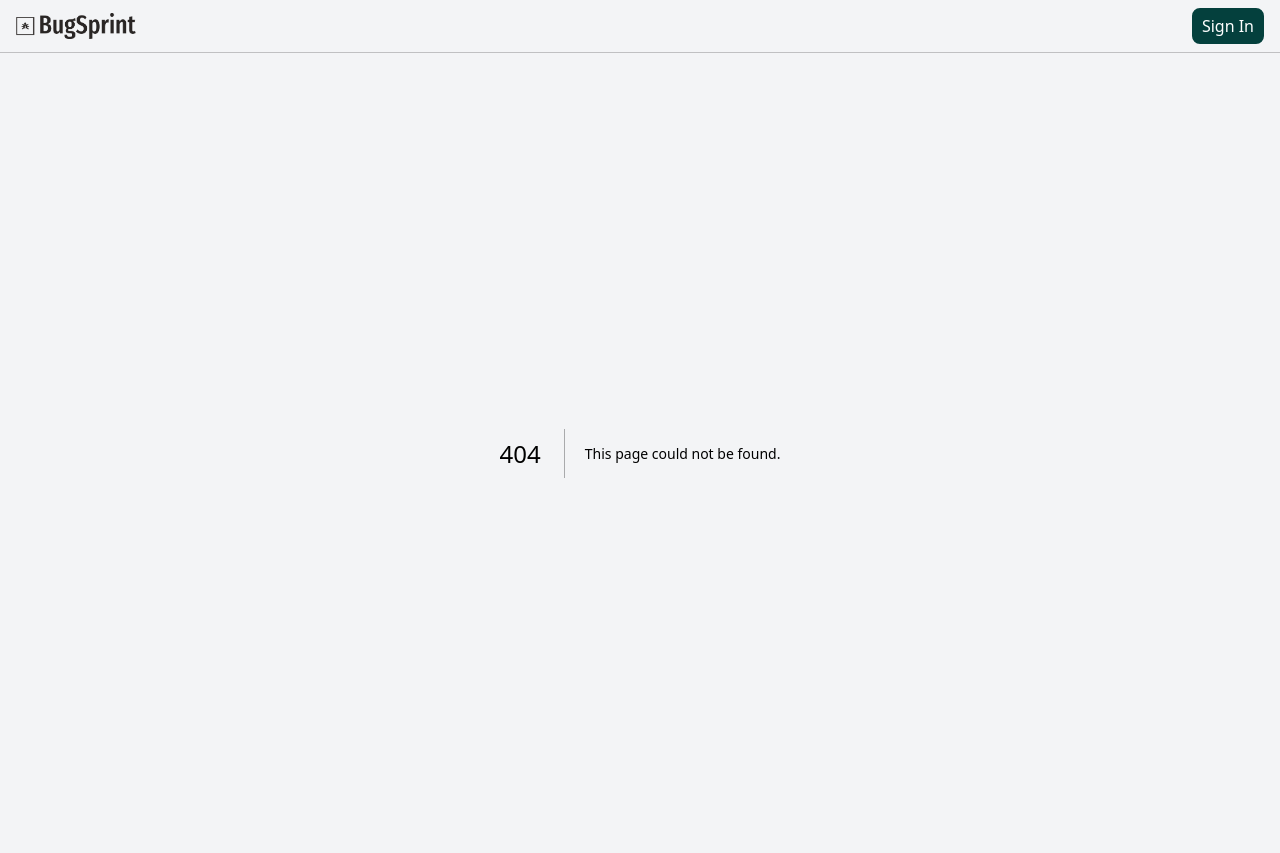
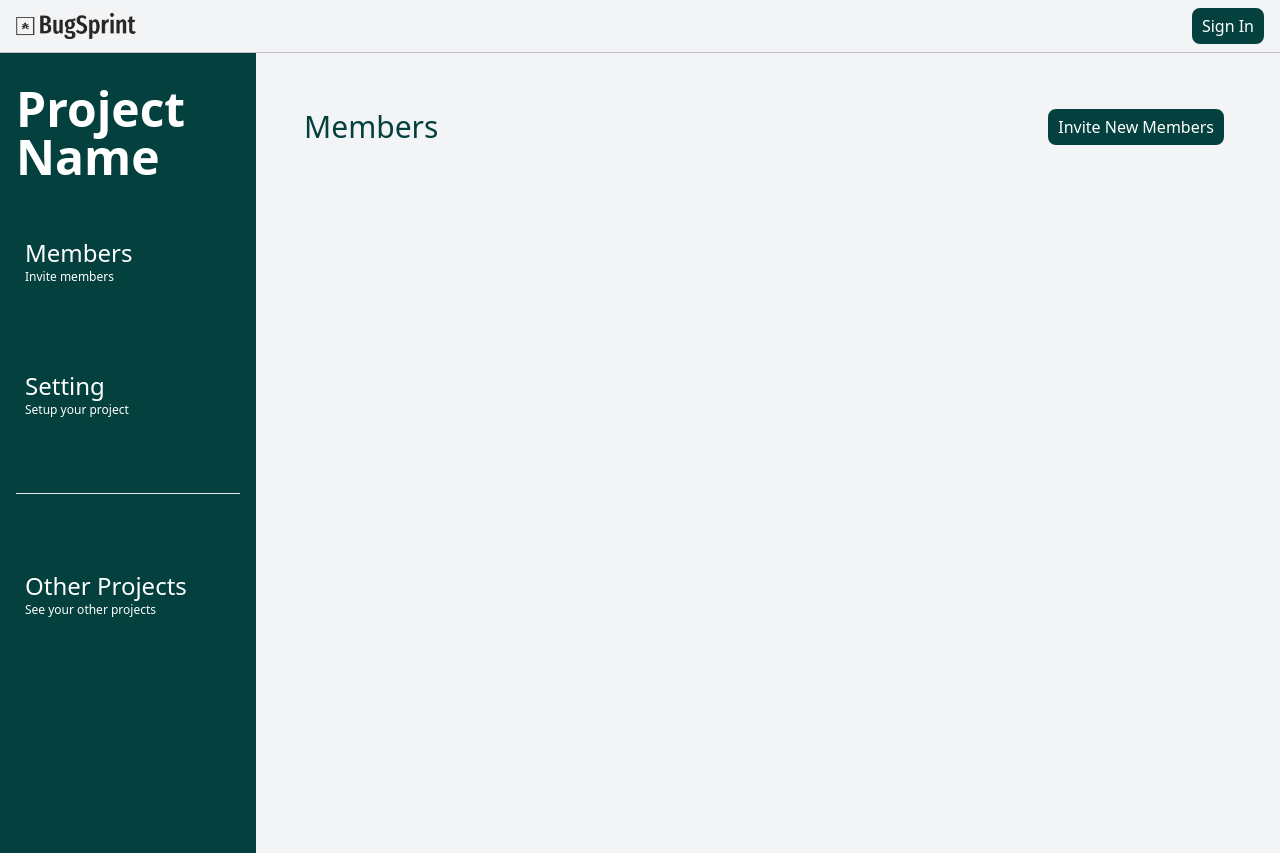
Before and after one commit to demarb/bugsprint, a Next.js app: page /project/1/members in a window 1280 px wide. Before the commit this address had no page. Built offline with nearby package versions, Linux system fonts and the light colour scheme.

Commit message:
Change project id dynamic router, added some more page design and add links

```diff
--- /dev/null
+++ b/app/project/[project_id]/bug/new/page.tsx
@@ -0,0 +1,31 @@
+import React from 'react'
+
+const NewBugPage = () => {
+  return (
+    <section className='mx-auto py-2'>
+
+      <div className=''>
+        <div className='flex justify-between'>
+          <h2 className='text-3xl text-primary-green'>Report a Bug</h2>
+          <div className='flex'>
+            {/* <button type="button"
+            //   key={}
+            //   onClick={}
+              className="rounded-md hover:border hover:border-primary-green "
+            >
+            </button> */}
+
+            {/* <button type="button"
+            //   key={}
+            //   onClick={}
+              className="green_btn mx-2">Invite New Members
+            </button> */}
+          </div>
+        </div>
+      </div>
+
+    </section>
+  )
+}
+
+export default NewBugPage
--- /dev/null
+++ b/app/project/[project_id]/bug/page.tsx
@@ -0,0 +1,16 @@
+import React from 'react'
+
+const BugPage = () => {
+  return (
+    <div>
+
+      <h1>BugPage</h1>
+
+      <div>Maybe consider moving to /bug/bug_id OR /bug?bug_id=DJKFNJKN332221</div>
+    </div>
+
+
+  )
+}
+
+export default BugPage
--- a/app/project/[project-id]/layout.tsx
+++ b/app/project/[project_id]/layout.tsx
@@ -1,10 +1,11 @@
 import Sidebar from '@/components/Sidebar';
 
-export default function Layout({ children }: { children: React.ReactNode }) {
+export default function Layout({ children, params }: { children: React.ReactNode,  params: { "project_id": string }}) {
+    // { params }: { params: { "project_id": string } }
   return (
     <div className="flex h-screen flex-col md:flex-row md:overflow-hidden">
       <div className="w-full flex-none md:w-64">
-        <Sidebar />
+        <Sidebar project_id={params.project_id} />
       </div>
       <div className="flex-grow p-6 md:overflow-y-auto md:p-12">{children}</div>
     </div>
--- /dev/null
+++ b/app/project/[project_id]/members/page.tsx
@@ -0,0 +1,31 @@
+import React from 'react'
+
+const ProjectMembersPage = () => {
+  return (
+    <section className='mx-auto py-2'>
+
+      <div className=''>
+        <div className='flex justify-between'>
+          <h2 className='text-3xl text-primary-green'>Members</h2>
+          <div className='flex'>
+            {/* <button type="button"
+            //   key={}
+            //   onClick={}
+              className="rounded-md hover:border hover:border-primary-green "
+            >
+            </button> */}
+
+            <button type="button"
+            //   key={}
+            //   onClick={}
+              className="green_btn mx-2">Invite New Members
+            </button>
+          </div>
+        </div>
+      </div>
+
+    </section>
+  )
+}
+
+export default ProjectMembersPage
--- a/app/project/[project-id]/page.tsx
+++ b/app/project/[project_id]/page.tsx
@@ -1,6 +1,7 @@
 import Image from 'next/image'
+import Link from "next/link"
 
-const ProjectPage = () => {
+const ProjectPage = ({ params }: { params: { "project_id": string } }) => {
   return (
     <section className='mx-auto py-2'>
 
@@ -23,11 +24,14 @@ const ProjectPage = () => {
               />
             </button>
 
-            <button type="button"
-            //   key={}
-            //   onClick={}
-              className="green_btn mx-2">Submit New Bug
-            </button>
+            <Link href={`/project/${params.project_id}/bug/new`}>
+              <button type="button"
+              //   key={}
+              //   onClick={}
+                className="green_btn mx-2">Submit New Bug
+              </button>
+            </Link>
+
           </div>
         </div>
       </div>
--- /dev/null
+++ b/app/project/[project_id]/settings/page.tsx
@@ -0,0 +1,31 @@
+import React from 'react'
+
+const ProjectSettingsPage = () => {
+  return (
+    <section className='mx-auto py-2'>
+
+      <div className=''>
+        <div className='flex justify-between'>
+          <h2 className='text-3xl text-primary-green'>Project Settings</h2>
+          <div className='flex'>
+            {/* <button type="button"
+            //   key={}
+            //   onClick={}
+              className="rounded-md hover:border hover:border-primary-green "
+            >
+            </button> */}
+
+            {/* <button type="button"
+            //   key={}
+            //   onClick={}
+              className="green_btn mx-2">Invite New Members
+            </button> */}
+          </div>
+        </div>
+      </div>
+
+    </section>
+  )
+}
+
+export default ProjectSettingsPage
--- a/components/ProjectTile.tsx
+++ b/components/ProjectTile.tsx
@@ -1,4 +1,5 @@
 import { type ProjectType } from '../lib/definitions';
+import Link from 'next/link'
 
 
 type ProjectTileProps = {
@@ -8,10 +9,13 @@ type ProjectTileProps = {
 const ProjectTile = ({project} : ProjectTileProps) => {
 
   return (
-    <div className='border-2 rounded-md border-stone-400 p-8 w-full md:w-2/5 hover:border-primary-green hover:cursor-pointer'>
+    <Link href={`/project/${project.id}`} className='border-2 rounded-md border-stone-400 p-8 w-full md:w-2/5 hover:border-primary-green hover:cursor-pointer'>
+      <div className=''>
         <h1 className='text-3xl'>{project.title}</h1>
         <h2 className='text-sm text-stone-500'>Owner: {project.owner}</h2>
-    </div>
+      </div>
+    </Link>
+
   )
 }
 
--- a/components/Sidebar.tsx
+++ b/components/Sidebar.tsx
@@ -1,30 +1,42 @@
-import React from 'react'
+import Link from 'next/link'
 
-const Sidebar = () => {
+const Sidebar = ({project_id} : {project_id: string}) => {
+    // { params }: { params: { "project_id": string } }
+    console.log(project_id)
+
   return (
     <section className='#bg-primary-green md:bg-primary-green md:text-white p-4 md:h-full'>
 
+        <Link href={`/project/${project_id}`}>
             <h1 className='text-5xl font-extrabold text-primary-green md:text-white py-4'>Project Name</h1>
+        </Link>
+
 
         <div className='flex flex-row flex-wrap md:flex-nowrap md:flex-col md:h-3/5 md:justify-around gap-1'>
 
-
-            <div className='w-1/4 md:w-max p-2 border rounded border-stone-400 hover:border-primary-green md:border-primary-green md:hover:border-white hover:cursor-pointer'>
+            <Link href={`/project/${project_id}/members`} className="w-1/4 md:w-max p-2 border rounded border-stone-400 hover:border-primary-green md:border-primary-green md:hover:border-white hover:cursor-pointer">
+                <div className=''>
                     <h1 className='text-2xl'>Members</h1>
                     <p className='text-xs'>Invite members</p>
                 </div>
+            </Link>
 
-            <div className='w-1/4 md:w-max p-2 border rounded border-stone-400 hover:border-primary-green md:border-primary-green md:hover:border-white hover:cursor-pointer'>
+            <Link href={`/project/${project_id}/settings`} className="w-1/4 md:w-max p-2 border rounded border-stone-400 hover:border-primary-green md:border-primary-green md:hover:border-white hover:cursor-pointer">
+                <div className=''>
                     <h1 className='text-2xl'>Setting</h1>
                     <p className='text-xs'>Setup your project</p>
                 </div>
+            </Link>
 
             <hr className='max-md:hidden' />
 
-            <div className='w-1/4 md:w-max p-2 border rounded border-stone-400 hover:border-primary-green md:border-primary-green md:hover:border-white hover:cursor-pointer'>
+            <Link href="/projects" className="w-1/4 md:w-max p-2 border rounded border-stone-400 hover:border-primary-green md:border-primary-green md:hover:border-white hover:cursor-pointer">
+                <div className=''>
                     <h1 className='text-2xl'>Other Projects</h1>
                     <p className='text-xs'>See your other projects</p>
                 </div>
+            </Link>
+
         </div>
 
 
```
Lines whose indentation alone changed are shown as unchanged.
